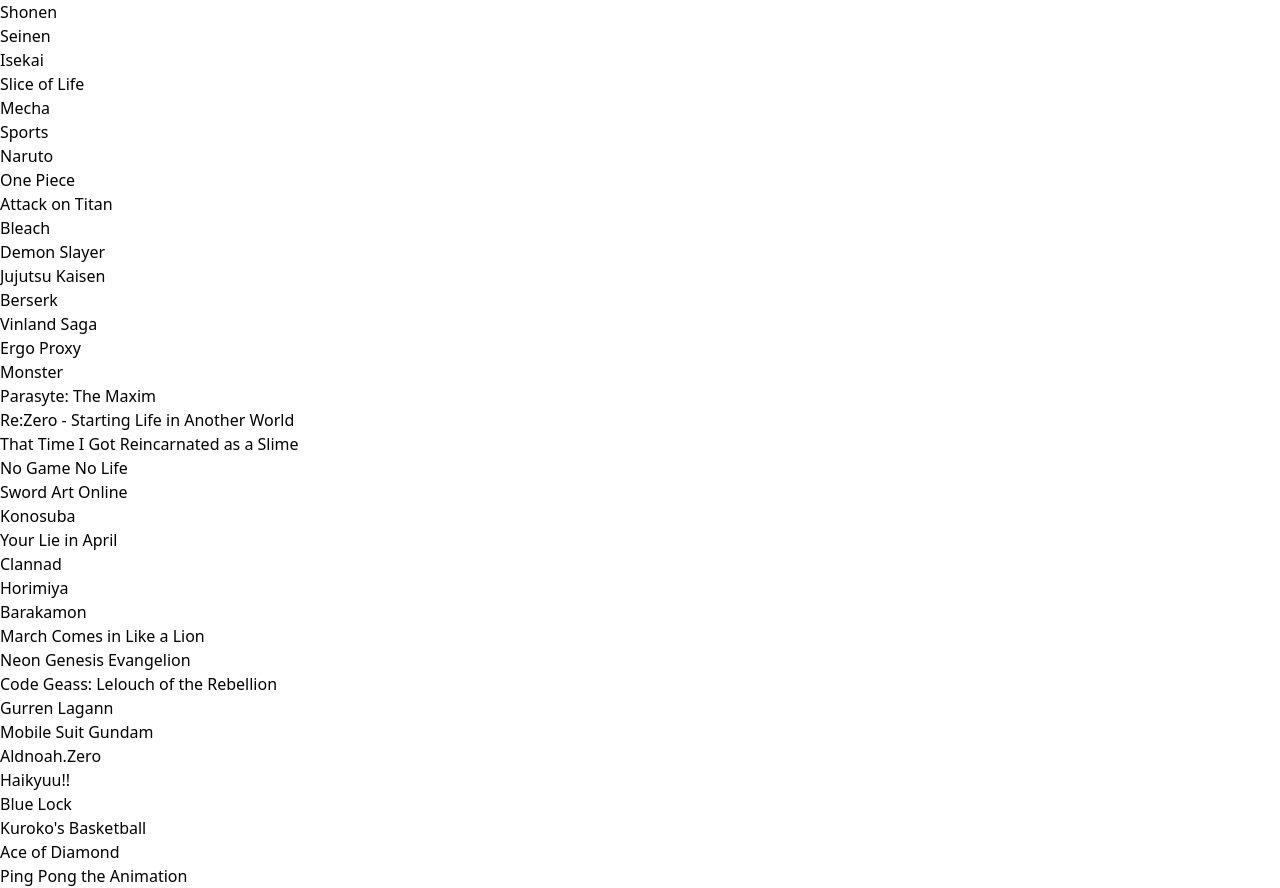
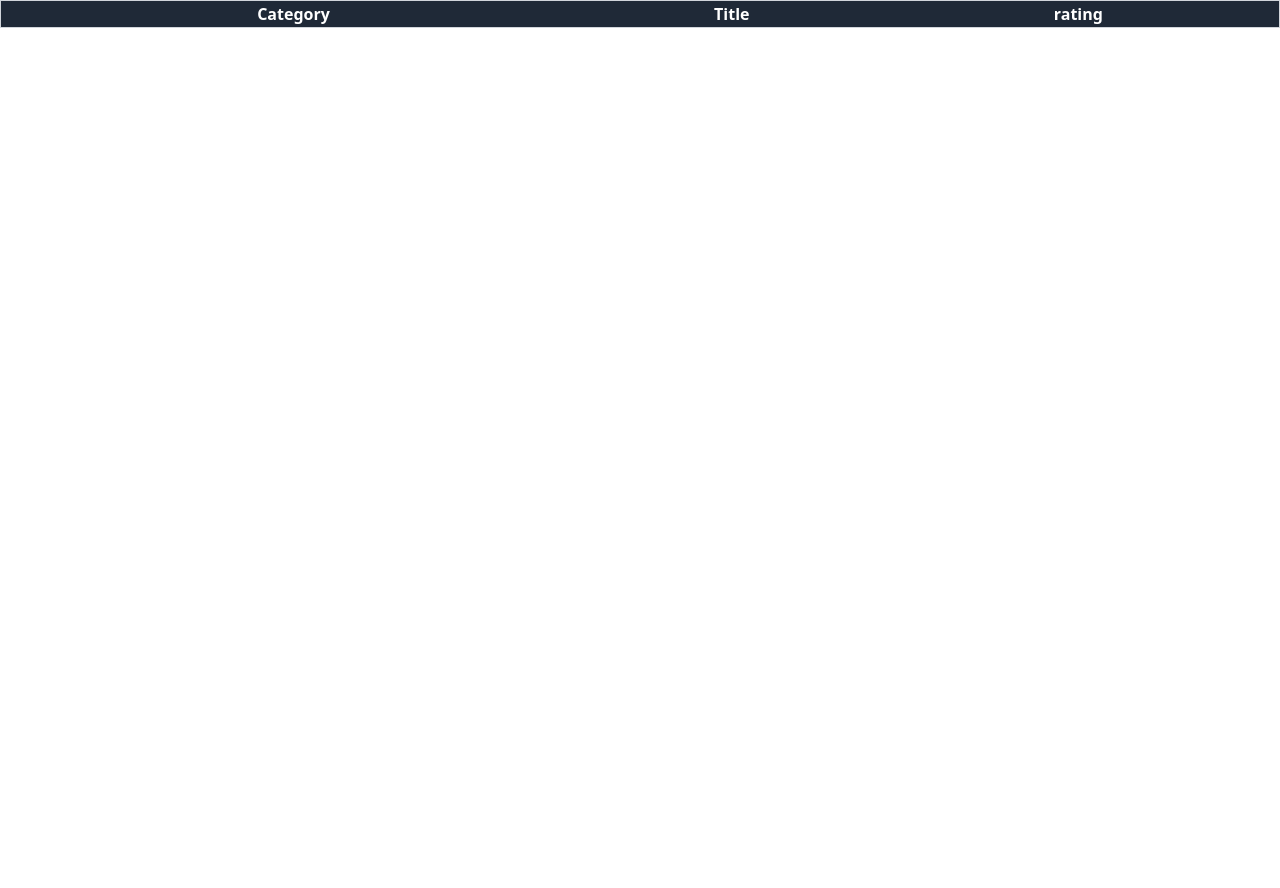
Before and after one commit to akshitchowdhury/playground, a React (Create React App) app: page / in a window 1280 px wide. After the commit the page ends 800 px from the top, so only its background shows below. Built offline with nearby package versions, Linux system fonts and the light colour scheme.

Commit message:
animePorta5

```diff
--- a/src/playFiles/AnimePortal/AnimePortal.jsx
+++ b/src/playFiles/AnimePortal/AnimePortal.jsx
@@ -20,8 +20,9 @@
        animeRender()
     },[])
   return (
+    <>
     <div>
-      {
+      {/* {
         animeCategories.map((anime,index)=>(
             <>
                 <p key={index}>
@@ -40,9 +41,26 @@
                 </>
             ))
         ))
-      }
+      } */}
 
     </div>
+
+    <table className="min-w-full bg-white border border-gray-300 rounded-lg">
+        <thead>
+        <tr className="bg-gray-800 text-white">
+
+        <th>    Category</th>
+
+         <th> Title</th>
+          <th>  rating</th>
+            </tr>
+
+            <tbody>
+
+            </tbody>
+        </thead>
+    </table>
+    </>
   )
 }
 
```
